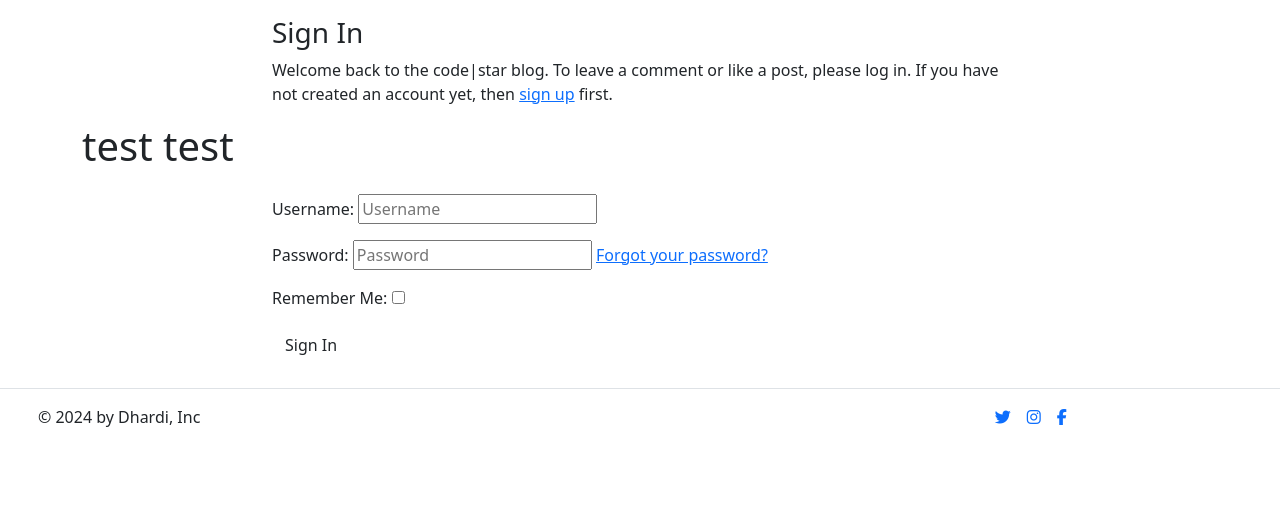
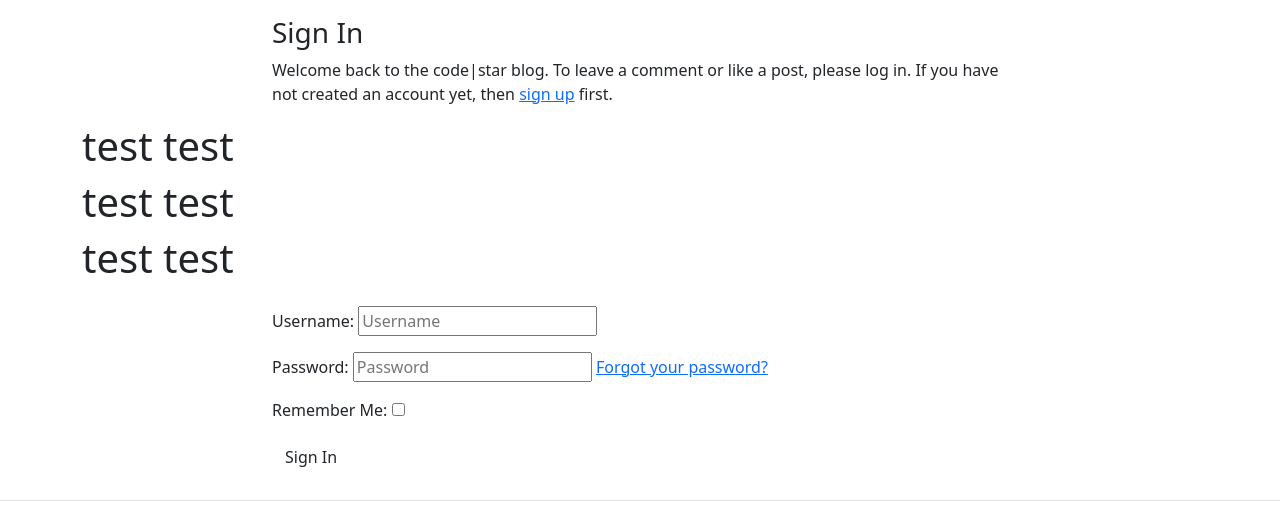
Before and after one commit to dhardi/hoteljeri, a Django app: page /accounts/login/ in a window 1280 px wide. Shown: the part 56-574 px from the top of the page. Run offline with Django 4.2, Linux system fonts and the light colour scheme; some libraries are stand-ins or nearby versions.

Commit message:
test commit

```diff
--- a/templates/account/login.html
+++ b/templates/account/login.html
@@ -19,6 +19,8 @@
         </div>
     </div>
     <h1>test test</h1>
+    <h1>test test</h1>
+    <h1>test test</h1>
     <div class="row">
         <div class="col-md-8 mt-3 offset-md-2">
             <form class="login" method="POST" action="{% url 'account_login' %}">
```
